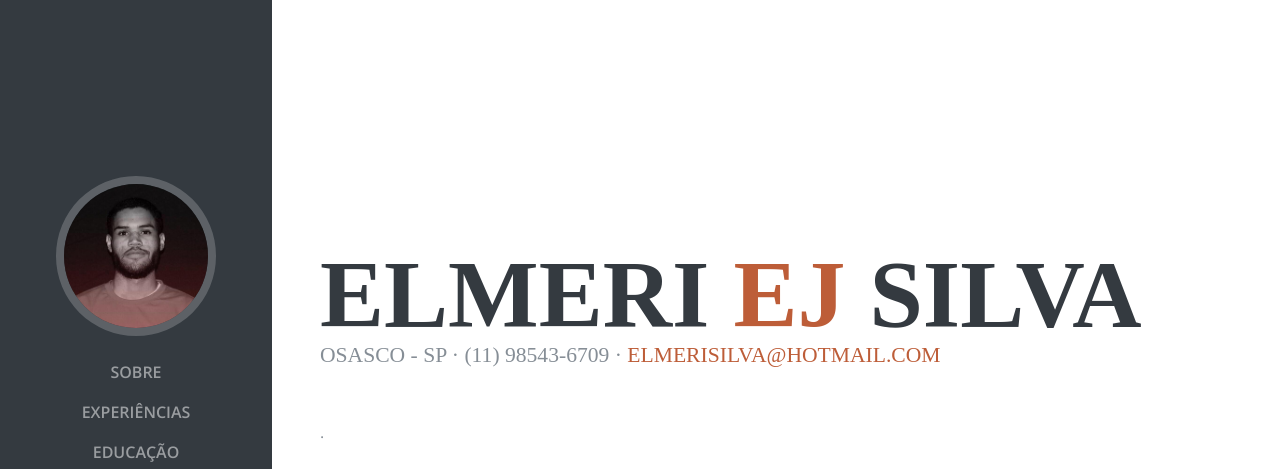
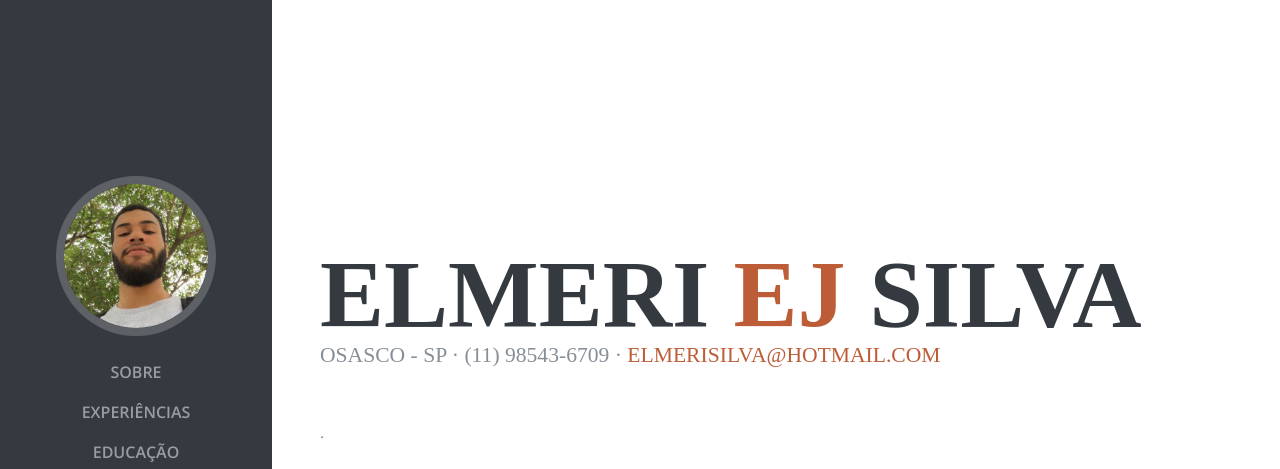
Before and after one commit to ejmeri/website, a website: page views/index.html in a window 1280 px wide. Shown: the top 469 px of the page. Drawn offline with nearby package versions, Linux system fonts and the light colour scheme; a web font is replaced by a local one.

Commit message:
new photo profile

```diff
--- a/views/index.html
+++ b/views/index.html
@@ -33,7 +33,7 @@
     <a class="navbar-brand js-scroll-trigger" href="#page-top">
       <span class="d-block d-lg-none">Elmeri EJ Silva</span>
       <span class="d-none d-lg-block">
-        <img class="img-fluid img-profile rounded-circle mx-auto mb-2" src="/images/ejota3x4.jpg" alt="">
+        <img class="img-fluid img-profile rounded-circle mx-auto mb-2" src="/images/ejmeri.jpg?new_photo" alt="">
       </span>
     </a>
     <button class="navbar-toggler" type="button" data-toggle="collapse" data-target="#navbarSupportedContent" aria-controls="navbarSupportedContent"
```
Also changed, not shown: public/images/ejmeri.jpg (added).
